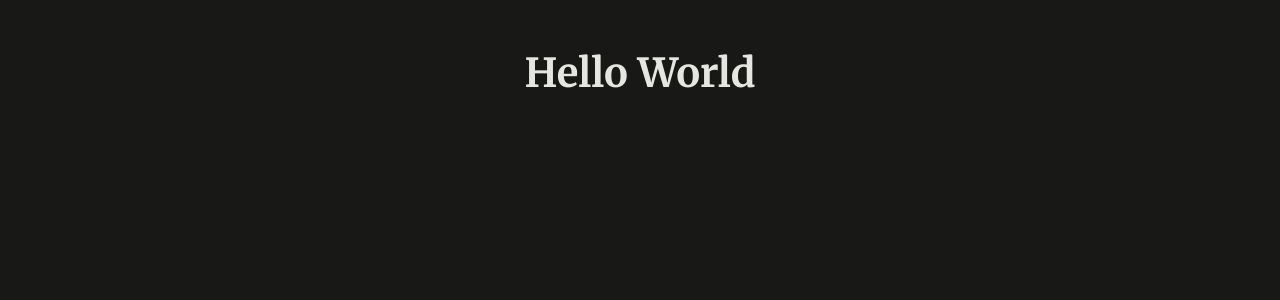
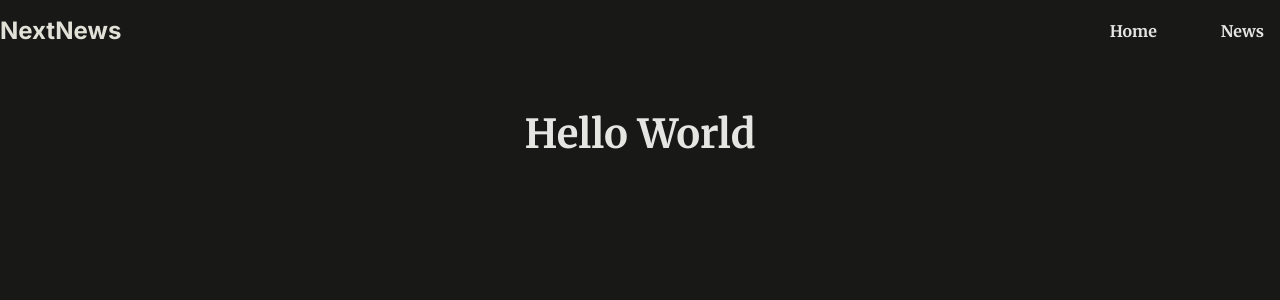
Before and after one commit to nymajalalabadi/course-resources, a Next.js app: page / in a window 1280 px wide. Shown: the top 300 px of the page. Built offline with nearby package versions, Linux system fonts and the light colour scheme.

Commit message:
Updated Layout

```diff
--- a/app/layout.tsx
+++ b/app/layout.tsx
@@ -1,5 +1,6 @@
 import type { Metadata } from "next";
 import "./globals.css";
+import MainHeader from "@/components/main-header";
 
 
 export const metadata: Metadata = {
@@ -15,6 +16,7 @@ export default function RootLayout({
   return (
     <html lang="en">
       <body>
+        <MainHeader />
         {children}
       </body>
     </html>
```
